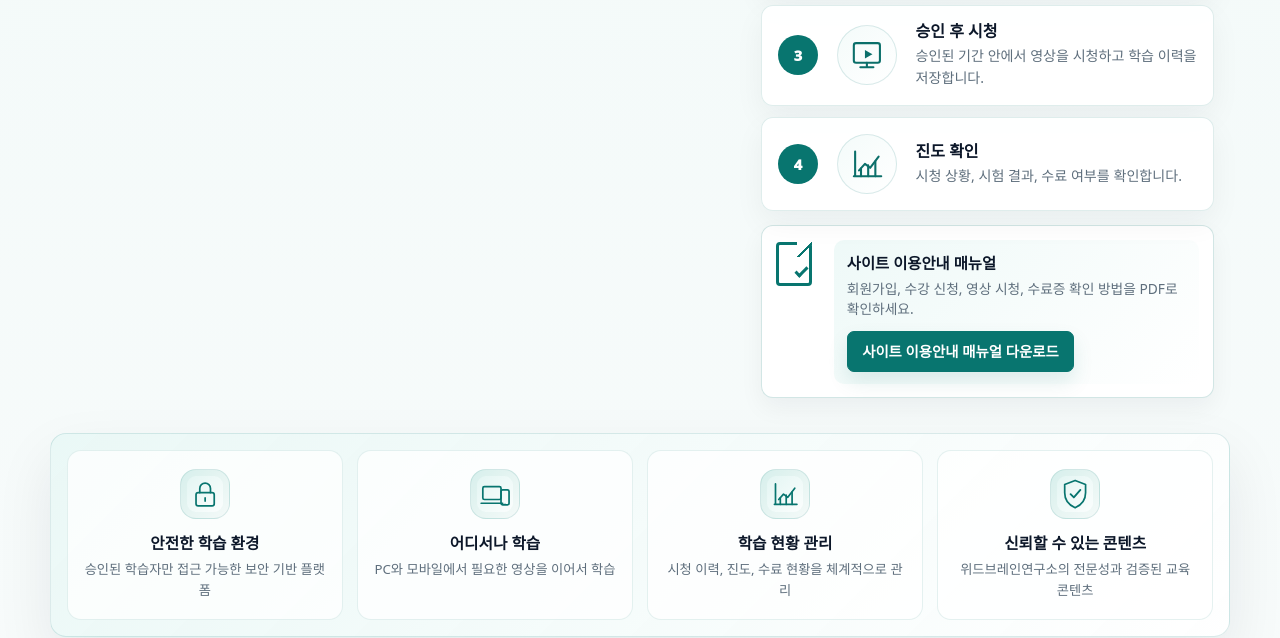
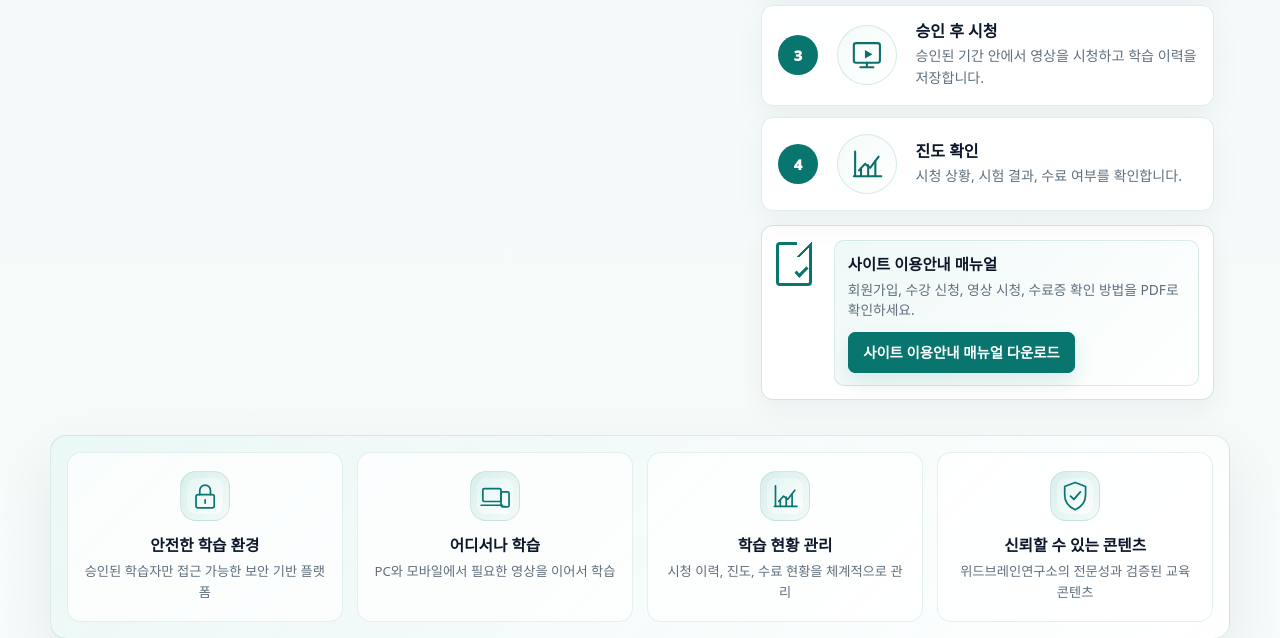
Before and after one commit to withbrain77/onedu-lms, a Django app: page / in a window 1280 px wide. Shown: the part 1253-1891 px from the top of the page. Run offline with Django 4.2, Linux system fonts and the light colour scheme; data that the repository does not hold is empty; parts of the project's set-up code (start-up, migrations or seed data) failed here and were passed over.

Commit message:
Add border to home manual download panel

```diff
--- a/static/css/app.css
+++ b/static/css/app.css
@@ -2921,7 +2921,9 @@ body {
 
 .portal-manual-content {
   background: linear-gradient(135deg, rgba(232, 247, 245, 0.72), rgba(255, 255, 255, 0.94));
+  border: 1px solid rgba(8, 117, 111, 0.14);
   border-radius: 10px;
+  box-shadow: inset 0 1px 0 rgba(255, 255, 255, 0.72);
   display: grid;
   gap: 0.7rem;
   min-width: 0;
```
